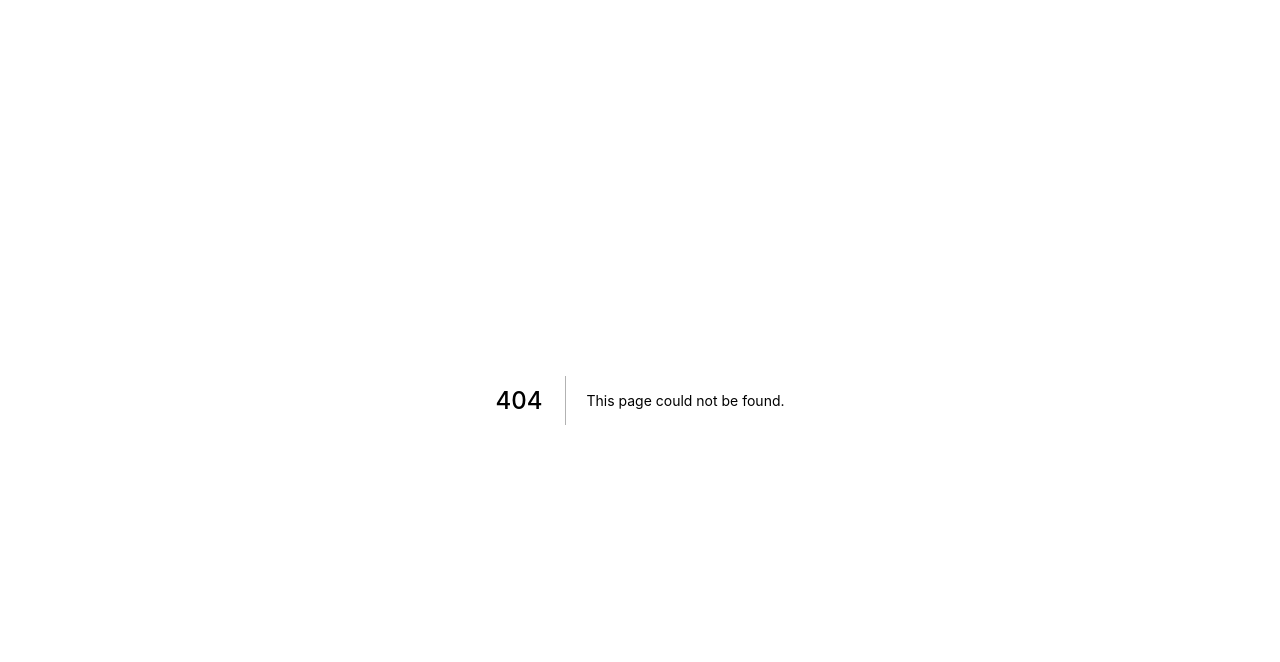
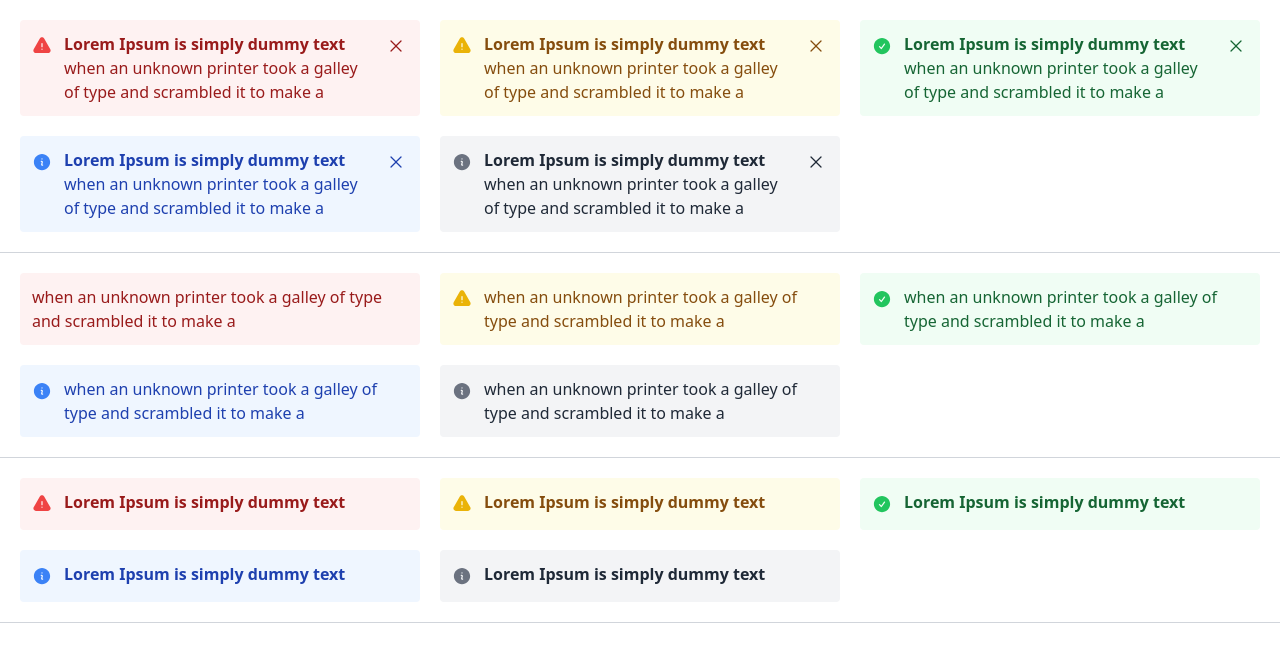
Before and after one commit to ibnumusyaffa/tailwind-components, a Next.js app: page /alert in a window 1280 px wide. Before the commit this address had no page. Shown: the top 662 px of the page. Built offline with nearby package versions, Linux system fonts and the light colour scheme.

Commit message:
add alert component

```diff
--- /dev/null
+++ b/components/Alert.js
@@ -0,0 +1,68 @@
+import React from 'react';
+import clsx from 'clsx';
+import { XMarkIcon } from '@heroicons/react/24/solid';
+function Alert({ color = 'red', title, children, icon, withCloseButton }) {
+  return (
+    <div
+      className={clsx('p-3 flex rounded', {
+        'bg-yellow-50': color === 'yellow',
+        'bg-red-50': color === 'red',
+        'bg-green-50': color === 'green',
+        'bg-blue-50': color === 'blue',
+        'bg-gray-100': color === 'gray',
+      })}
+    >
+      {icon ? (
+        <div className="w-8 py-1">
+          <div
+            className={clsx('w-5 h-5', {
+              'text-yellow-500': color === 'yellow',
+              'text-red-500': color === 'red',
+              'text-green-500': color === 'green',
+              'text-blue-500': color === 'blue',
+              'text-gray-500': color === 'gray',
+            })}
+          >
+            {icon}
+          </div>
+        </div>
+      ) : null}
+
+      <div
+        className={clsx('flex-1 ', {
+          'text-yellow-800': color === 'yellow',
+          'text-red-800': color === 'red',
+          'text-green-800': color === 'green',
+          'text-blue-800': color === 'blue',
+          'text-gray-800': color === 'gray',
+        })}
+      >
+        {title ? <div className="font-semibold">{title}</div> : null}
+
+        <div>{children ? children : null}</div>
+      </div>
+      {withCloseButton ? (
+        <div className="w-6 flex py-1  ml-5  justify-center">
+          <button
+            className={clsx('w-5 h-5', {
+              'text-yellow-800 hover:text-yellow-900 hover:bg-yellow-200 rounded':
+                color === 'yellow',
+              'text-red-800 hover:text-red-900 hover:bg-red-200 rounded':
+                color === 'red',
+              'text-green-800 hover:text-green-900 hover:bg-green-200 rounded':
+                color === 'green',
+              'text-blue-800 hover:text-blue-900 hover:bg-blue-200 rounded':
+                color === 'blue',
+              'text-gray-800 hover:text-gray-900 hover:bg-gray-200 rounded':
+                color === 'gray',
+            })}
+          >
+            <XMarkIcon></XMarkIcon>
+          </button>
+        </div>
+      ) : null}
+    </div>
+  );
+}
+
+export default Alert;
--- a/components/button/button.js
+++ b/components/button.js
@@ -6,35 +6,39 @@ function variantStyles({ variant, color }) {
   switch (variant) {
     case 'filled':
       return {
-        'bg-sky-500 text-white hover:bg-sky-700 focus:ring focus:ring-sky-300':
+        'bg-sky-500 text-white enabled:hover:bg-sky-700 focus:ring focus:ring-sky-300':
           color === 'sky',
-        'bg-red-500 text-white hover:bg-red-700 focus:ring focus:ring-red-300':
+        'bg-red-500 text-white enabled:hover:bg-red-700 focus:ring focus:ring-red-300':
           color === 'red',
-        'bg-green-500 text-white hover:bg-green-700 focus:ring focus:ring-green-300':
-          color === 'green',
-        'bg-orange-400 text-white hover:bg-orange-500 focus:ring focus:ring-orange-300':
-          color === 'yellow',
+        'bg-green-500 text-white enabled:hover:bg-green-700 focus:ring focus:ring-green-300':
+          color === 'green'
       };
     case 'light':
       return {
-        'bg-sky-50 text-white hover:bg-sky-200 focus:ring-1 focus:ring-sky-300 text-sky-600':
+        'bg-sky-50 text-white enabled:hover:bg-sky-100 focus:ring-1 focus:ring-sky-300 text-sky-600':
           color === 'sky',
-        'bg-red-50 text-white hover:bg-red-200 focus:ring-1 focus:ring-red-300 text-red-600':
+        'bg-red-50 text-white enabled:hover:bg-red-100 focus:ring-1 focus:ring-red-300 text-red-600':
           color === 'red',
+        'bg-green-50 text-white enabled:hover:bg-green-100 focus:ring-1 focus:ring-green-300 text-green-600':
+          color === 'green',
       };
     case 'outline':
       return {
-        'text-white hover:bg-sky-50 focus:ring-1 focus:ring-sky-200 text-sky-600 border border-sky-600':
+        'text-white enabled:hover:bg-sky-50 focus:ring-1 focus:ring-sky-200 text-sky-600 border border-sky-600':
           color === 'sky',
-        'text-white hover:bg-red-50 focus:ring-1 focus:ring-red-200 text-red-600 border border-red-600':
+        'text-white enabled:hover:bg-red-50 focus:ring-1 focus:ring-red-200 text-red-600 border border-red-600':
           color === 'red',
+        'text-white enabled:hover:bg-green-50 focus:ring-1 focus:ring-green-200 text-green-600 border border-green-600':
+          color === 'green',
       };
     case 'subtle':
       return {
-        'text-white hover:bg-sky-50 focus:ring-1 focus:ring-sky-200 text-sky-600':
+        'text-white enabled:hover:bg-sky-50 focus:ring-1 focus:ring-sky-200 text-sky-600':
           color === 'sky',
-        'text-white hover:bg-red-50 focus:ring-1 focus:ring-red-200 text-red-600':
+        'text-white enabled:hover:bg-red-50 focus:ring-1 focus:ring-red-200 text-red-600':
           color === 'red',
+        'text-white enabled:hover:bg-green-50 focus:ring-1 focus:ring-green-200 text-green-600':
+          color === 'green',
       };
     default:
       return null;
@@ -77,7 +81,7 @@ function Button({
   loading,
   ...props
 }) {
-  let styles = clsx(
+  let style = clsx(
     `transition-all duration-200 ease-out focus:outline-none font-semibold`,
     variantStyles({ variant, color }),
     roundedStyles(rounded),
@@ -92,7 +96,7 @@ function Button({
     <button
       type={type}
       disabled={disabled}
-      className={styles}
+      className={style}
       onClick={onClick}
       {...props}
     >
--- a/components/button/index.js
+++ /dev/null
@@ -1,2 +0,0 @@
-import Button from "./button";
-export default Button
--- a/package.json
+++ b/package.json
@@ -12,6 +12,7 @@
     "format:check": "prettier --ignore-path .gitignore --check \"**/*.+(js|ts|jsx|tsx)\""
   },
   "dependencies": {
+    "@heroicons/react": "^2.0.8",
     "clsx": "^1.2.1",
     "next": "12.2.1",
     "react": "18.2.0",
--- /dev/null
+++ b/pages/_document.js
@@ -0,0 +1,22 @@
+import Document, { Html, Head, Main, NextScript } from 'next/document'
+
+class MyDocument extends Document {
+  render() {
+    return (
+      <Html>
+        <Head>
+          <link
+            href="https://fonts.googleapis.com/css2?family=Inter&display=optional"
+            rel="stylesheet"
+          />
+        </Head>
+        <body>
+          <Main />
+          <NextScript />
+        </body>
+      </Html>
+    )
+  }
+}
+
+export default MyDocument
--- /dev/null
+++ b/pages/alert.js
@@ -0,0 +1,113 @@
+import React from 'react';
+import Alert from '../components/Alert';
+import {
+  ExclamationTriangleIcon,
+  CheckCircleIcon,
+  InformationCircleIcon,
+} from '@heroicons/react/24/solid';
+function Page() {
+  return (
+    <div>
+      <div className="p-5 grid grid-cols-3 gap-5 border-b border-gray-300">
+        <Alert
+          icon={<ExclamationTriangleIcon />}
+          color="red"
+          title="Lorem Ipsum is simply dummy text"
+          withCloseButton
+        >
+          when an unknown printer took a galley of type and scrambled it to make
+          a
+        </Alert>
+        <Alert
+          icon={<ExclamationTriangleIcon />}
+          color="yellow"
+          title="Lorem Ipsum is simply dummy text"
+          withCloseButton
+        >
+          when an unknown printer took a galley of type and scrambled it to make
+          a
+        </Alert>
+        <Alert
+          icon={<CheckCircleIcon />}
+          color="green"
+          title="Lorem Ipsum is simply dummy text"
+          withCloseButton
+        >
+          when an unknown printer took a galley of type and scrambled it to make
+          a
+        </Alert>
+        <Alert
+          icon={<InformationCircleIcon />}
+          color="blue"
+          title="Lorem Ipsum is simply dummy text"
+          withCloseButton
+        >
+          when an unknown printer took a galley of type and scrambled it to make
+          a
+        </Alert>
+        <Alert
+          icon={<InformationCircleIcon />}
+          color="gray"
+          title="Lorem Ipsum is simply dummy text"
+          withCloseButton
+        >
+          when an unknown printer took a galley of type and scrambled it to make
+          a
+        </Alert>
+      </div>
+
+      <div className="p-5 grid grid-cols-3 gap-5 border-b border-gray-300">
+        <Alert  color="red">
+          when an unknown printer took a galley of type and scrambled it to make
+          a
+        </Alert>
+        <Alert icon={<ExclamationTriangleIcon />} color="yellow">
+          when an unknown printer took a galley of type and scrambled it to make
+          a
+        </Alert>
+        <Alert icon={<CheckCircleIcon />} color="green">
+          when an unknown printer took a galley of type and scrambled it to make
+          a
+        </Alert>
+        <Alert  icon={<InformationCircleIcon />} color="blue">
+          when an unknown printer took a galley of type and scrambled it to make
+          a
+        </Alert>
+        <Alert icon={<InformationCircleIcon />} color="gray">
+          when an unknown printer took a galley of type and scrambled it to make
+          a
+        </Alert>
+      </div>
+
+      <div className="p-5 grid grid-cols-3 gap-5 border-b border-gray-300">
+        <Alert
+          icon={<ExclamationTriangleIcon />}
+          color="red"
+          title="Lorem Ipsum is simply dummy text"
+        ></Alert>
+        <Alert
+          icon={<ExclamationTriangleIcon />}
+          color="yellow"
+          title="Lorem Ipsum is simply dummy text"
+        ></Alert>
+        <Alert
+          icon={<CheckCircleIcon />}
+          color="green"
+          title="Lorem Ipsum is simply dummy text"
+        ></Alert>
+        <Alert
+        icon={<InformationCircleIcon />}
+          color="blue"
+          title="Lorem Ipsum is simply dummy text"
+        ></Alert>
+        <Alert
+          icon={<InformationCircleIcon />}
+          color="gray"
+          title="Lorem Ipsum is simply dummy text"
+        ></Alert>
+      </div>
+    </div>
+  );
+}
+
+export default Page;
--- /dev/null
+++ b/pages/button.js
@@ -0,0 +1,48 @@
+import React from 'react';
+import Button from '../components/button';
+function Page() {
+  let colors = ['sky', 'red', 'green'];
+  return (
+    <React.Fragment>
+      {colors.map((item, index) => {
+        return (
+          <div className="p-5 grid grid-cols-10 gap-5" key={index}>
+            <Button color={item} variant="filled">
+              Settings
+            </Button>
+            <Button color={item} variant="light">
+              Settings
+            </Button>
+            <Button color={item} variant="outline">
+              Settings
+            </Button>
+            <Button color={item} variant="subtle">
+              Settings
+            </Button>
+          </div>
+        );
+      })}
+
+      {colors.map((item, index) => {
+        return (
+          <div className="p-5 grid grid-cols-10 gap-5" key={index}>
+            <Button color={item} disabled variant="filled">
+              Settings
+            </Button>
+            <Button color={item} disabled variant="light">
+              Settings
+            </Button>
+            <Button color={item} disabled variant="outline">
+              Settings
+            </Button>
+            <Button color={item} disabled variant="subtle">
+              Settings
+            </Button>
+          </div>
+        );
+      })}
+    </React.Fragment>
+  );
+}
+
+export default Page;
```
Also changed, not shown: 2 other files (tests, documents, lock files or other folders).
